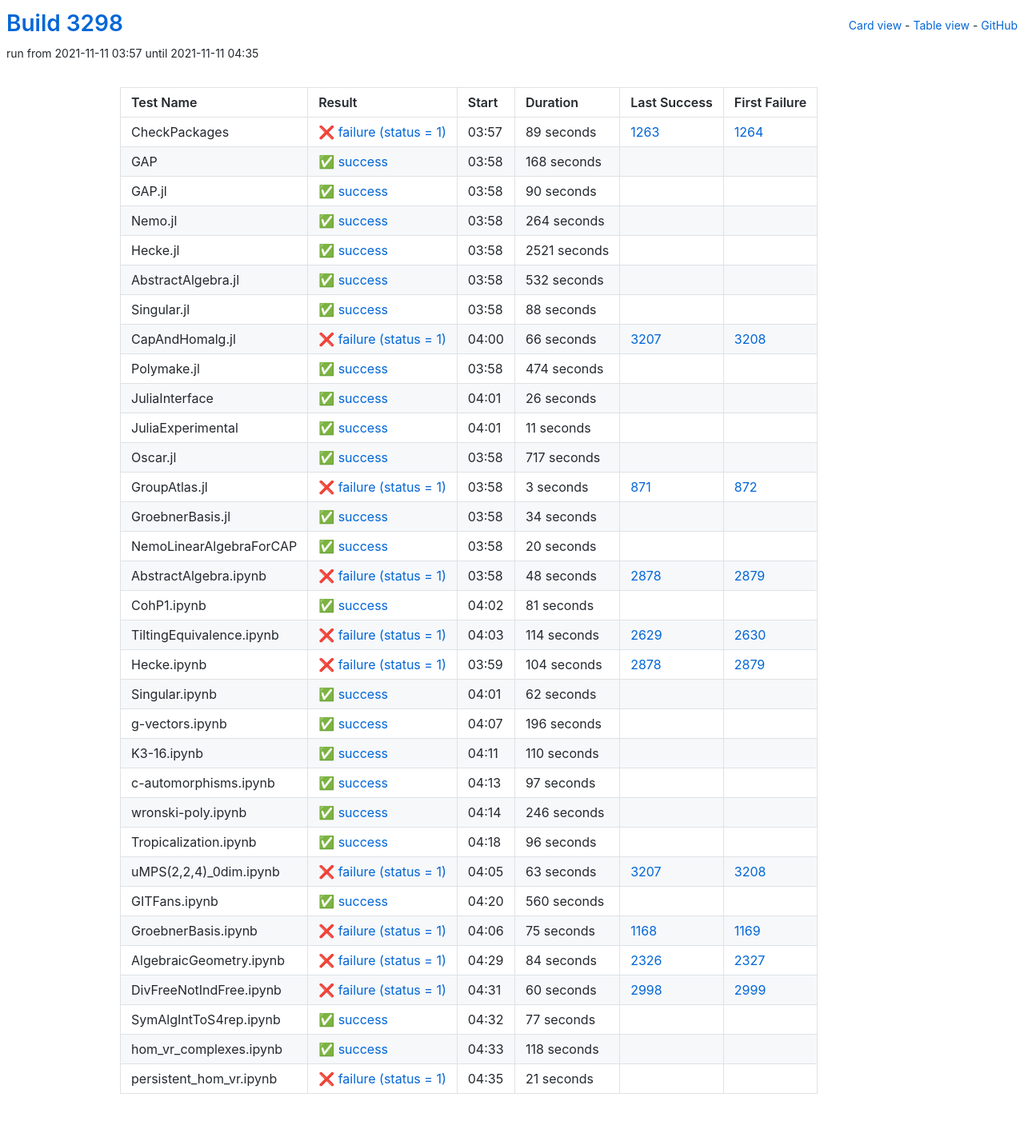
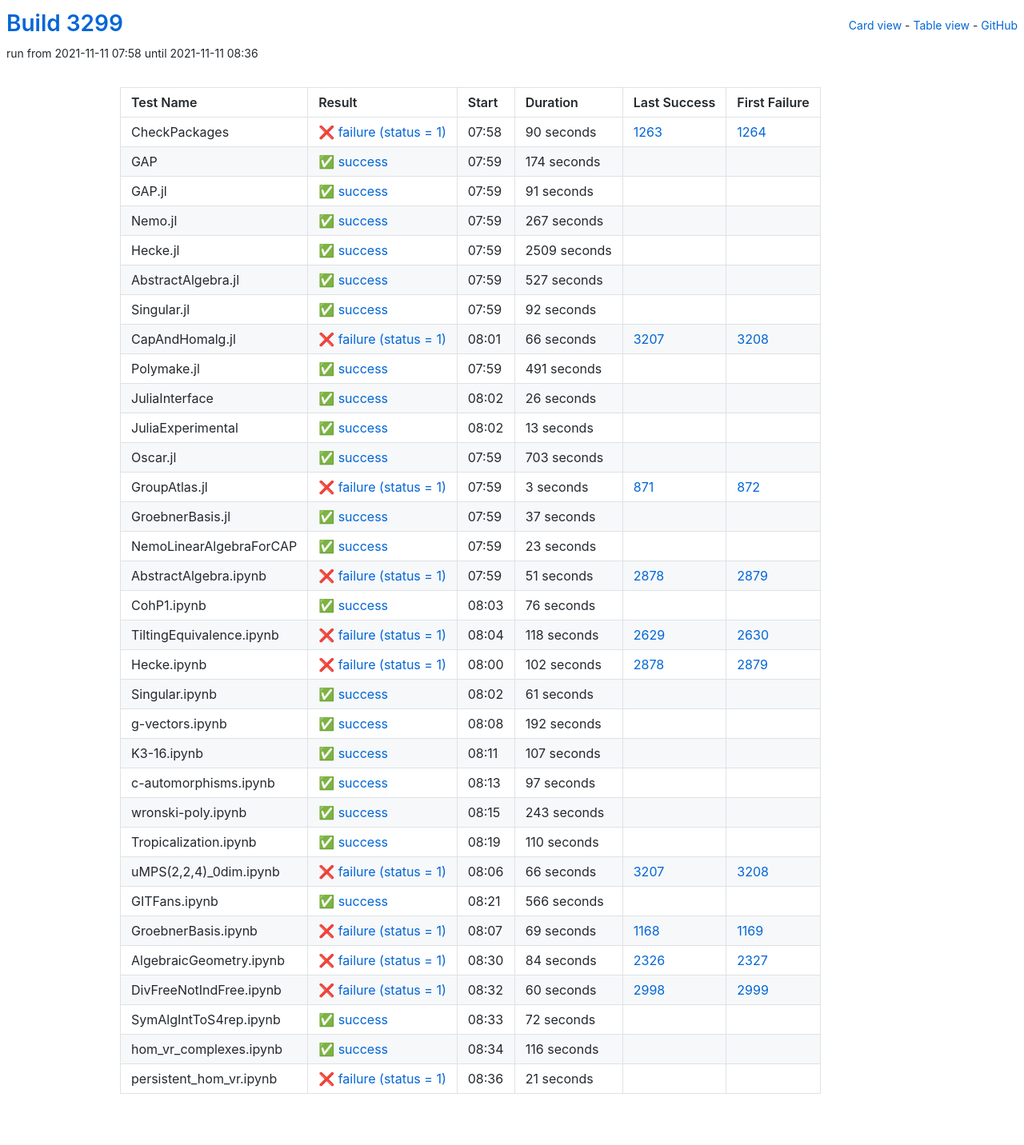
Before and after one commit to oscar-system/oscar-ci-status-stable, a Jekyll site: the page built from table.html, in a window 1280 px wide. Shown: the whole page at 80% size. Built offline with Jekyll 4.4.1, drawn with Linux system fonts in a browser that asks for light colours.

Commit message:
Build #3299

```diff
--- a/_data/ci.yml
+++ b/_data/ci.yml
@@ -1,6 +1,6 @@
 ---
-build: 3298
-build_url: https://oscarci.mathematik.uni-kl.de/job/oscar-stable/3298/
+build: 3299
+build_url: https://oscarci.mathematik.uni-kl.de/job/oscar-stable/3299/
 job: oscar-stable
 organization: oscar-system
 repo: oscar-ci-status-stable
@@ -8,92 +8,92 @@ repourl: https://github.com/oscar-system/oscar-ci-status-stable
 tests:
 - name: CheckPackages
   id: checkpackages
-  log: https://oscarci.mathematik.uni-kl.de/job/oscar-stable/3298/artifact/logs/build-3298/CheckPackages.log
-  start: 2021-11-11 03:57
+  log: https://oscarci.mathematik.uni-kl.de/job/oscar-stable/3299/artifact/logs/build-3299/CheckPackages.log
+  start: 2021-11-11 07:58
   success: false
   exitcode: 1
   status: failure
-  duration: 89
+  duration: 90
   last_success: 1263
   last_success_url: https://oscarci.mathematik.uni-kl.de/job/oscar-stable/1263/
   first_failure: 1264
   first_failure_url: https://oscarci.mathematik.uni-kl.de/job/oscar-stable/1264/
 - name: GAP
   id: gap
-  log: https://oscarci.mathematik.uni-kl.de/job/oscar-stable/3298/artifact/logs/build-3298/GAP.log
-  start: 2021-11-11 03:58
+  log: https://oscarci.mathematik.uni-kl.de/job/oscar-stable/3299/artifact/logs/build-3299/GAP.log
+  start: 2021-11-11 07:59
   success: true
   exitcode: 0
   status: success
-  duration: 168
+  duration: 174
   last_success: false
   last_success_url:
   first_failure: false
   first_failure_url:
 - name: GAP.jl
   id: gap-jl
-  log: https://oscarci.mathematik.uni-kl.de/job/oscar-stable/3298/artifact/logs/build-3298/GAP.jl.log
-  start: 2021-11-11 03:58
+  log: https://oscarci.mathematik.uni-kl.de/job/oscar-stable/3299/artifact/logs/build-3299/GAP.jl.log
+  start: 2021-11-11 07:59
   success: true
   exitcode: 0
   status: success
-  duration: 90
+  duration: 91
   last_success: false
   last_success_url:
   first_failure: false
   first_failure_url:
 - name: Nemo.jl
   id: nemo-jl
-  log: https://oscarci.mathematik.uni-kl.de/job/oscar-stable/3298/artifact/logs/build-3298/Nemo.jl.log
-  start: 2021-11-11 03:58
+  log: https://oscarci.mathematik.uni-kl.de/job/oscar-stable/3299/artifact/logs/build-3299/Nemo.jl.log
+  start: 2021-11-11 07:59
   success: true
   exitcode: 0
   status: success
-  duration: 264
+  duration: 267
   last_success: false
   last_success_url:
   first_failure: false
   first_failure_url:
 - name: Hecke.jl
   id: hecke-jl
-  log: https://oscarci.mathematik.uni-kl.de/job/oscar-stable/3298/artifact/logs/build-3298/Hecke.jl.log
-  start: 2021-11-11 03:58
+  log: https://oscarci.mathematik.uni-kl.de/job/oscar-stable/3299/artifact/logs/build-3299/Hecke.jl.log
+  start: 2021-11-11 07:59
   success: true
   exitcode: 0
   status: success
-  duration: 2521
+  duration: 2509
   last_success: false
   last_success_url:
   first_failure: false
   first_failure_url:
 - name: AbstractAlgebra.jl
   id: abstractalgebra-jl
-  log: https://oscarci.mathematik.uni-kl.de/job/oscar-stable/3298/artifact/logs/build-3298/AbstractAlgebra.jl.log
-  start: 2021-11-11 03:58
+  log: https://oscarci.mathematik.uni-kl.de/job/oscar-stable/3299/artifact/logs/build-3299/AbstractAlgebra.jl.log
+  start: 2021-11-11 07:59
   success: true
   exitcode: 0
   status: success
-  duration: 532
+  duration: 527
   last_success: false
   last_success_url:
   first_failure: false
   first_failure_url:
 - name: Singular.jl
   id: singular-jl
-  log: https://oscarci.mathematik.uni-kl.de/job/oscar-stable/3298/artifact/logs/build-3298/Singular.jl.log
-  start: 2021-11-11 03:58
+  log: https://oscarci.mathematik.uni-kl.de/job/oscar-stable/3299/artifact/logs/build-3299/Singular.jl.log
+  start: 2021-11-11 07:59
   success: true
   exitcode: 0
   status: success
-  duration: 88
+  duration: 92
   last_success: false
   last_success_url:
   first_failure: false
   first_failure_url:
 - name: CapAndHomalg.jl
   id: capandhomalg-jl
-  log: https://oscarci.mathematik.uni-kl.de/job/oscar-stable/3298/artifact/logs/build-3298/CapAndHomalg.jl.log
-  start: 2021-11-11 04:00
+  log: https://oscarci.mathematik.uni-kl.de/job/oscar-stable/3299/artifact/logs/build-3299/CapAndHomalg.jl.log
+  start: 2021-11-11 08:01
   success: false
   exitcode: 1
   status: failure
@@ -104,20 +104,20 @@ tests:
   first_failure_url: https://oscarci.mathematik.uni-kl.de/job/oscar-stable/3208/
 - name: Polymake.jl
   id: polymake-jl
-  log: https://oscarci.mathematik.uni-kl.de/job/oscar-stable/3298/artifact/logs/build-3298/Polymake.jl.log
-  start: 2021-11-11 03:58
+  log: https://oscarci.mathematik.uni-kl.de/job/oscar-stable/3299/artifact/logs/build-3299/Polymake.jl.log
+  start: 2021-11-11 07:59
   success: true
   exitcode: 0
   status: success
-  duration: 474
+  duration: 491
   last_success: false
   last_success_url:
   first_failure: false
   first_failure_url:
 - name: JuliaInterface
   id: juliainterface
-  log: https://oscarci.mathematik.uni-kl.de/job/oscar-stable/3298/artifact/logs/build-3298/JuliaInterface.log
-  start: 2021-11-11 04:01
+  log: https://oscarci.mathematik.uni-kl.de/job/oscar-stable/3299/artifact/logs/build-3299/JuliaInterface.log
+  start: 2021-11-11 08:02
   success: true
   exitcode: 0
   status: success
@@ -128,32 +128,32 @@ tests:
   first_failure_url:
 - name: JuliaExperimental
   id: juliaexperimental
-  log: https://oscarci.mathematik.uni-kl.de/job/oscar-stable/3298/artifact/logs/build-3298/JuliaExperimental.log
-  start: 2021-11-11 04:01
+  log: https://oscarci.mathematik.uni-kl.de/job/oscar-stable/3299/artifact/logs/build-3299/JuliaExperimental.log
+  start: 2021-11-11 08:02
   success: true
   exitcode: 0
   status: success
-  duration: 11
+  duration: 13
   last_success: false
   last_success_url:
   first_failure: false
   first_failure_url:
 - name: Oscar.jl
   id: oscar-jl
-  log: https://oscarci.mathematik.uni-kl.de/job/oscar-stable/3298/artifact/logs/build-3298/Oscar.jl.log
-  start: 2021-11-11 03:58
+  log: https://oscarci.mathematik.uni-kl.de/job/oscar-stable/3299/artifact/logs/build-3299/Oscar.jl.log
+  start: 2021-11-11 07:59
   success: true
   exitcode: 0
   status: success
-  duration: 717
+  duration: 703
   last_success: false
   last_success_url:
   first_failure: false
   first_failure_url:
 - name: GroupAtlas.jl
   id: groupatlas-jl
-  log: https://oscarci.mathematik.uni-kl.de/job/oscar-stable/3298/artifact/logs/build-3298/GroupAtlas.jl.log
-  start: 2021-11-11 03:58
+  log: https://oscarci.mathematik.uni-kl.de/job/oscar-stable/3299/artifact/logs/build-3299/GroupAtlas.jl.log
+  start: 2021-11-11 07:59
   success: false
   exitcode: 1
   status: failure
@@ -164,116 +164,116 @@ tests:
   first_failure_url: https://oscarci.mathematik.uni-kl.de/job/oscar-stable/872/
 - name: GroebnerBasis.jl
   id: groebnerbasis-jl
-  log: https://oscarci.mathematik.uni-kl.de/job/oscar-stable/3298/artifact/logs/build-3298/GroebnerBasis.jl.log
-  start: 2021-11-11 03:58
+  log: https://oscarci.mathematik.uni-kl.de/job/oscar-stable/3299/artifact/logs/build-3299/GroebnerBasis.jl.log
+  start: 2021-11-11 07:59
   success: true
   exitcode: 0
   status: success
-  duration: 34
+  duration: 37
   last_success: false
   last_success_url:
   first_failure: false
   first_failure_url:
 - name: NemoLinearAlgebraForCAP
   id: nemolinearalgebraforcap
-  log: https://oscarci.mathematik.uni-kl.de/job/oscar-stable/3298/artifact/logs/build-3298/NemoLinearAlgebraForCAP.log
-  start: 2021-11-11 03:58
+  log: https://oscarci.mathematik.uni-kl.de/job/oscar-stable/3299/artifact/logs/build-3299/NemoLinearAlgebraForCAP.log
+  start: 2021-11-11 07:59
   success: true
   exitcode: 0
   status: success
-  duration: 20
+  duration: 23
   last_success: false
   last_success_url:
   first_failure: false
   first_failure_url:
 - name: AbstractAlgebra.ipynb
   id: abstractalgebra-ipynb
-  log: https://oscarci.mathematik.uni-kl.de/job/oscar-stable/3298/artifact/logs/build-3298/AbstractAlgebra.ipynb.log
-  start: 2021-11-11 03:58
+  log: https://oscarci.mathematik.uni-kl.de/job/oscar-stable/3299/artifact/logs/build-3299/AbstractAlgebra.ipynb.log
+  start: 2021-11-11 07:59
   success: false
   exitcode: 1
   status: failure
-  duration: 48
+  duration: 51
   last_success: 2878
   last_success_url: https://oscarci.mathematik.uni-kl.de/job/oscar-stable/2878/
   first_failure: 2879
   first_failure_url: https://oscarci.mathematik.uni-kl.de/job/oscar-stable/2879/
 - name: CohP1.ipynb
   id: cohp1-ipynb
-  log: https://oscarci.mathematik.uni-kl.de/job/oscar-stable/3298/artifact/logs/build-3298/CohP1.ipynb.log
-  start: 2021-11-11 04:02
+  log: https://oscarci.mathematik.uni-kl.de/job/oscar-stable/3299/artifact/logs/build-3299/CohP1.ipynb.log
+  start: 2021-11-11 08:03
   success: true
   exitcode: 0
   status: success
-  duration: 81
+  duration: 76
   last_success: false
   last_success_url:
   first_failure: false
   first_failure_url:
 - name: TiltingEquivalence.ipynb
   id: tiltingequivalence-ipynb
-  log: https://oscarci.mathematik.uni-kl.de/job/oscar-stable/3298/artifact/logs/build-3298/TiltingEquivalence.ipynb.log
-  start: 2021-11-11 04:03
+  log: https://oscarci.mathematik.uni-kl.de/job/oscar-stable/3299/artifact/logs/build-3299/TiltingEquivalence.ipynb.log
+  start: 2021-11-11 08:04
   success: false
   exitcode: 1
   status: failure
-  duration: 114
+  duration: 118
   last_success: 2629
   last_success_url: https://oscarci.mathematik.uni-kl.de/job/oscar-stable/2629/
   first_failure: 2630
   first_failure_url: https://oscarci.mathematik.uni-kl.de/job/oscar-stable/2630/
 - name: Hecke.ipynb
   id: hecke-ipynb
-  log: https://oscarci.mathematik.uni-kl.de/job/oscar-stable/3298/artifact/logs/build-3298/Hecke.ipynb.log
-  start: 2021-11-11 03:59
+  log: https://oscarci.mathematik.uni-kl.de/job/oscar-stable/3299/artifact/logs/build-3299/Hecke.ipynb.log
+  start: 2021-11-11 08:00
   success: false
   exitcode: 1
   status: failure
-  duration: 104
+  duration: 102
   last_success: 2878
   last_success_url: https://oscarci.mathematik.uni-kl.de/job/oscar-stable/2878/
   first_failure: 2879
   first_failure_url: https://oscarci.mathematik.uni-kl.de/job/oscar-stable/2879/
 - name: Singular.ipynb
   id: singular-ipynb
-  log: https://oscarci.mathematik.uni-kl.de/job/oscar-stable/3298/artifact/logs/build-3298/Singular.ipynb.log
-  start: 2021-11-11 04:01
+  log: https://oscarci.mathematik.uni-kl.de/job/oscar-stable/3299/artifact/logs/build-3299/Singular.ipynb.log
+  start: 2021-11-11 08:02
   success: true
   exitcode: 0
   status: success
-  duration: 62
+  duration: 61
   last_success: false
   last_success_url:
   first_failure: false
   first_failure_url:
 - name: g-vectors.ipynb
   id: g-vectors-ipynb
-  log: https://oscarci.mathematik.uni-kl.de/job/oscar-stable/3298/artifact/logs/build-3298/g-vectors.ipynb.log
-  start: 2021-11-11 04:07
+  log: https://oscarci.mathematik.uni-kl.de/job/oscar-stable/3299/artifact/logs/build-3299/g-vectors.ipynb.log
+  start: 2021-11-11 08:08
   success: true
   exitcode: 0
   status: success
-  duration: 196
+  duration: 192
   last_success: false
   last_success_url:
   first_failure: false
   first_failure_url:
 - name: K3-16.ipynb
   id: k3-16-ipynb
-  log: https://oscarci.mathematik.uni-kl.de/job/oscar-stable/3298/artifact/logs/build-3298/K3-16.ipynb.log
-  start: 2021-11-11 04:11
+  log: https://oscarci.mathematik.uni-kl.de/job/oscar-stable/3299/artifact/logs/build-3299/K3-16.ipynb.log
+  start: 2021-11-11 08:11
   success: true
   exitcode: 0
   status: success
-  duration: 110
+  duration: 107
   last_success: false
   last_success_url:
   first_failure: false
   first_failure_url:
 - name: c-automorphisms.ipynb
   id: c-automorphisms-ipynb
-  log: https://oscarci.mathematik.uni-kl.de/job/oscar-stable/3298/artifact/logs/build-3298/c-automorphisms.ipynb.log
-  start: 2021-11-11 04:13
+  log: https://oscarci.mathematik.uni-kl.de/job/oscar-stable/3299/artifact/logs/build-3299/c-automorphisms.ipynb.log
+  start: 2021-11-11 08:13
   success: true
   exitcode: 0
   status: success
@@ -284,68 +284,68 @@ tests:
   first_failure_url:
 - name: wronski-poly.ipynb
   id: wronski-poly-ipynb
-  log: https://oscarci.mathematik.uni-kl.de/job/oscar-stable/3298/artifact/logs/build-3298/wronski-poly.ipynb.log
-  start: 2021-11-11 04:14
+  log: https://oscarci.mathematik.uni-kl.de/job/oscar-stable/3299/artifact/logs/build-3299/wronski-poly.ipynb.log
+  start: 2021-11-11 08:15
   success: true
   exitcode: 0
   status: success
-  duration: 246
+  duration: 243
   last_success: false
   last_success_url:
   first_failure: false
   first_failure_url:
 - name: Tropicalization.ipynb
   id: tropicalization-ipynb
-  log: https://oscarci.mathematik.uni-kl.de/job/oscar-stable/3298/artifact/logs/build-3298/Tropicalization.ipynb.log
-  start: 2021-11-11 04:18
+  log: https://oscarci.mathematik.uni-kl.de/job/oscar-stable/3299/artifact/logs/build-3299/Tropicalization.ipynb.log
+  start: 2021-11-11 08:19
   success: true
   exitcode: 0
   status: success
-  duration: 96
+  duration: 110
   last_success: false
   last_success_url:
   first_failure: false
   first_failure_url:
 - name: uMPS(2,2,4)_0dim.ipynb
   id: umps-2-2-4-0dim-ipynb
-  log: https://oscarci.mathematik.uni-kl.de/job/oscar-stable/3298/artifact/logs/build-3298/uMPS-2-2-4-_0dim.ipynb.log
-  start: 2021-11-11 04:05
+  log: https://oscarci.mathematik.uni-kl.de/job/oscar-stable/3299/artifact/logs/build-3299/uMPS-2-2-4-_0dim.ipynb.log
+  start: 2021-11-11 08:06
   success: false
   exitcode: 1
   status: failure
-  duration: 63
+  duration: 66
   last_success: 3207
   last_success_url: https://oscarci.mathematik.uni-kl.de/job/oscar-stable/3207/
   first_failure: 3208
   first_failure_url: https://oscarci.mathematik.uni-kl.de/job/oscar-stable/3208/
 - name: GITFans.ipynb
   id: gitfans-ipynb
-  log: https://oscarci.mathematik.uni-kl.de/job/oscar-stable/3298/artifact/logs/build-3298/GITFans.ipynb.log
-  start: 2021-11-11 04:20
+  log: https://oscarci.mathematik.uni-kl.de/job/oscar-stable/3299/artifact/logs/build-3299/GITFans.ipynb.log
+  start: 2021-11-11 08:21
   success: true
   exitcode: 0
   status: success
-  duration: 560
+  duration: 566
   last_success: false
   last_success_url:
   first_failure: false
   first_failure_url:
 - name: GroebnerBasis.ipynb
   id: groebnerbasis-ipynb
-  log: https://oscarci.mathematik.uni-kl.de/job/oscar-stable/3298/artifact/logs/build-3298/GroebnerBasis.ipynb.log
-  start: 2021-11-11 04:06
+  log: https://oscarci.mathematik.uni-kl.de/job/oscar-stable/3299/artifact/logs/build-3299/GroebnerBasis.ipynb.log
+  start: 2021-11-11 08:07
   success: false
   exitcode: 1
   status: failure
-  duration: 75
+  duration: 69
   last_success: 1168
   last_success_url: https://oscarci.mathematik.uni-kl.de/job/oscar-stable/1168/
   first_failure: 1169
   first_failure_url: https://oscarci.mathematik.uni-kl.de/job/oscar-stable/1169/
 - name: AlgebraicGeometry.ipynb
   id: algebraicgeometry-ipynb
-  log: https://oscarci.mathematik.uni-kl.de/job/oscar-stable/3298/artifact/logs/build-3298/AlgebraicGeometry.ipynb.log
-  start: 2021-11-11 04:29
+  log: https://oscarci.mathematik.uni-kl.de/job/oscar-stable/3299/artifact/logs/build-3299/AlgebraicGeometry.ipynb.log
+  start: 2021-11-11 08:30
   success: false
   exitcode: 1
   status: failure
@@ -356,8 +356,8 @@ tests:
   first_failure_url: https://oscarci.mathematik.uni-kl.de/job/oscar-stable/2327/
 - name: DivFreeNotIndFree.ipynb
   id: divfreenotindfree-ipynb
-  log: https://oscarci.mathematik.uni-kl.de/job/oscar-stable/3298/artifact/logs/build-3298/DivFreeNotIndFree.ipynb.log
-  start: 2021-11-11 04:31
+  log: https://oscarci.mathematik.uni-kl.de/job/oscar-stable/3299/artifact/logs/build-3299/DivFreeNotIndFree.ipynb.log
+  start: 2021-11-11 08:32
   success: false
   exitcode: 1
   status: failure
@@ -368,32 +368,32 @@ tests:
   first_failure_url: https://oscarci.mathematik.uni-kl.de/job/oscar-stable/2999/
 - name: SymAlgIntToS4rep.ipynb
   id: symalginttos4rep-ipynb
-  log: https://oscarci.mathematik.uni-kl.de/job/oscar-stable/3298/artifact/logs/build-3298/SymAlgIntToS4rep.ipynb.log
-  start: 2021-11-11 04:32
+  log: https://oscarci.mathematik.uni-kl.de/job/oscar-stable/3299/artifact/logs/build-3299/SymAlgIntToS4rep.ipynb.log
+  start: 2021-11-11 08:33
   success: true
   exitcode: 0
   status: success
-  duration: 77
+  duration: 72
   last_success: false
   last_success_url:
   first_failure: false
   first_failure_url:
 - name: hom_vr_complexes.ipynb
   id: hom-vr-complexes-ipynb
-  log: https://oscarci.mathematik.uni-kl.de/job/oscar-stable/3298/artifact/logs/build-3298/hom_vr_complexes.ipynb.log
-  start: 2021-11-11 04:33
+  log: https://oscarci.mathematik.uni-kl.de/job/oscar-stable/3299/artifact/logs/build-3299/hom_vr_complexes.ipynb.log
+  start: 2021-11-11 08:34
   success: true
   exitcode: 0
   status: success
-  duration: 118
+  duration: 116
   last_success: false
   last_success_url:
   first_failure: false
   first_failure_url:
 - name: persistent_hom_vr.ipynb
   id: persistent-hom-vr-ipynb
-  log: https://oscarci.mathematik.uni-kl.de/job/oscar-stable/3298/artifact/logs/build-3298/persistent_hom_vr.ipynb.log
-  start: 2021-11-11 04:35
+  log: https://oscarci.mathematik.uni-kl.de/job/oscar-stable/3299/artifact/logs/build-3299/persistent_hom_vr.ipynb.log
+  start: 2021-11-11 08:36
   success: false
   exitcode: 1
   status: failure
```
Also changed, not shown: README.md.
